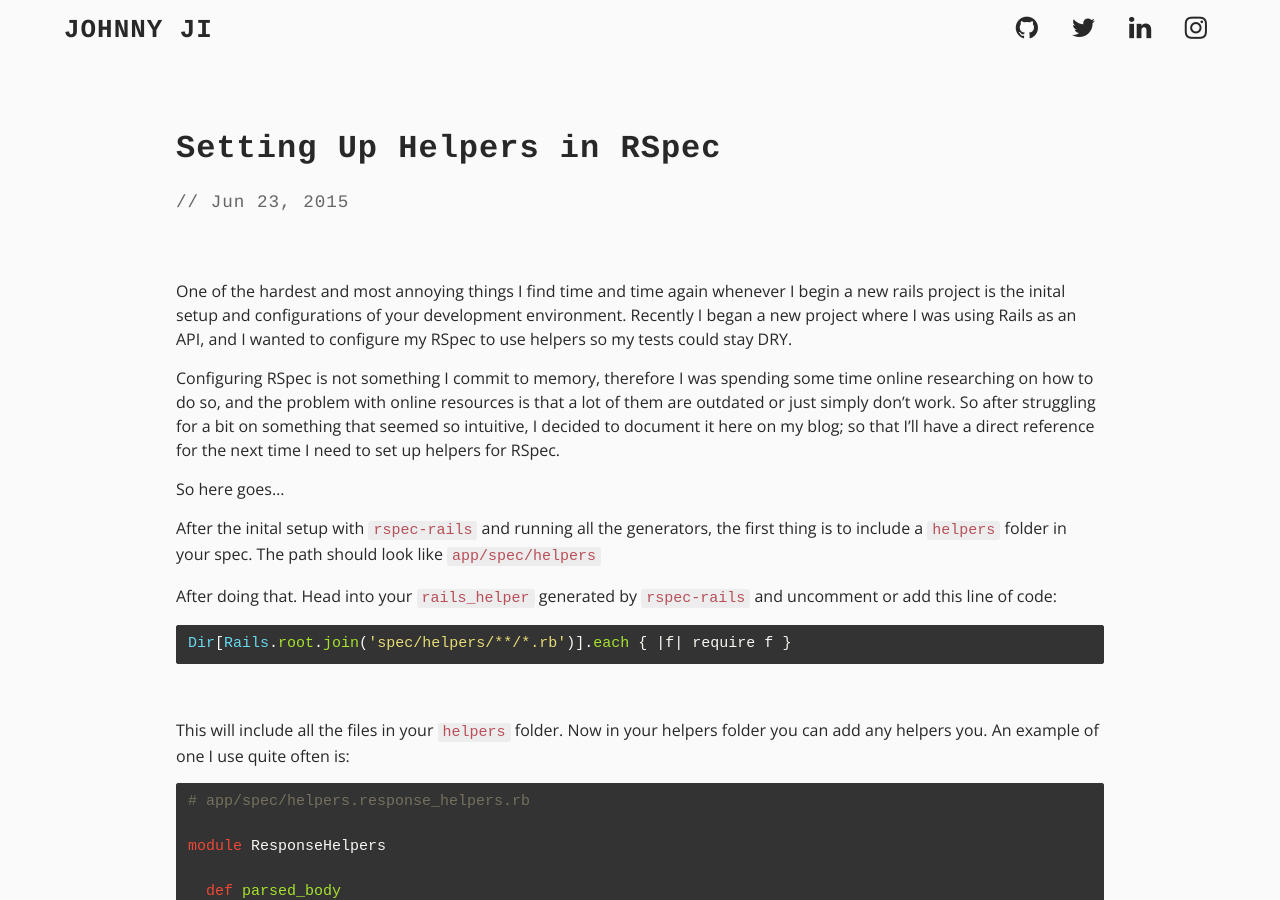
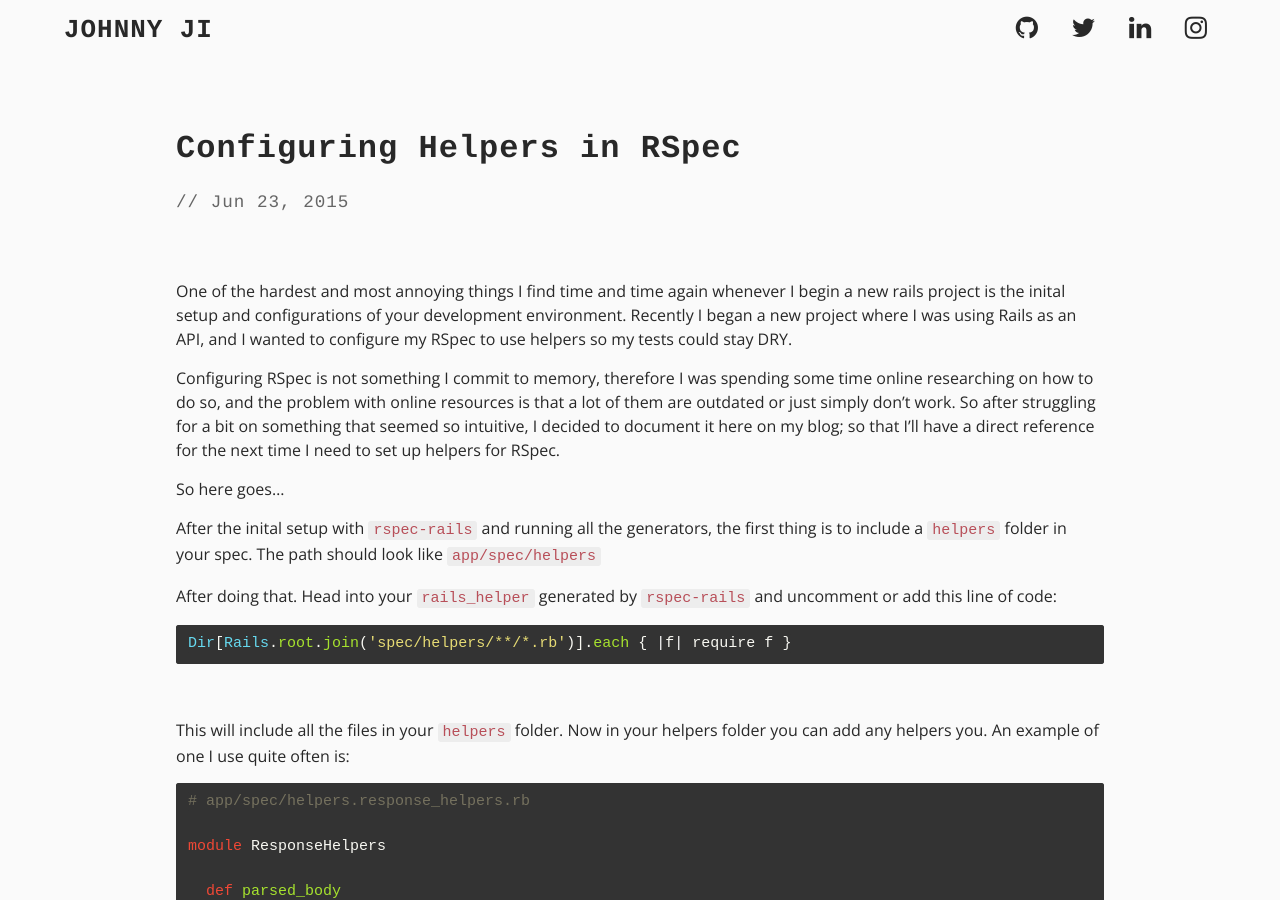
Before and after one commit to johnnyji/jekyll_blog, a Jekyll site: the page built from _posts/2015-06-23-configuring-helpers-in-rspec.markdown, in a window 1280 px wide and 900 px high. Built offline with Jekyll 4.4.1, drawn with Linux system fonts in a browser that asks for light colours; nearby versions of some CDN libraries.

Commit message:
change title

```diff
--- a/_posts/2015-06-23-setting-up-helpers-in-rspec.markdown
+++ b/_posts/2015-06-23-configuring-helpers-in-rspec.markdown
@@ -1,6 +1,6 @@
 ---
 layout: post
-title: "Setting Up Helpers in RSpec"
+title: "Configuring Helpers in RSpec"
 date: 2015-06-23
 categories: RSpec
 ---
```
